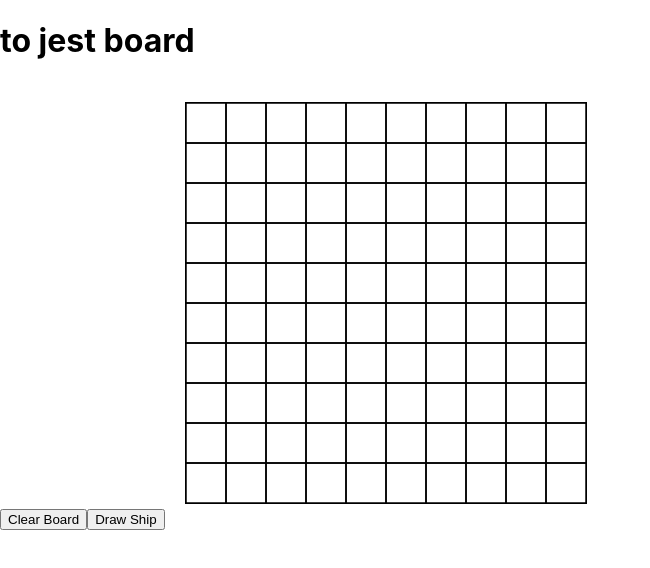
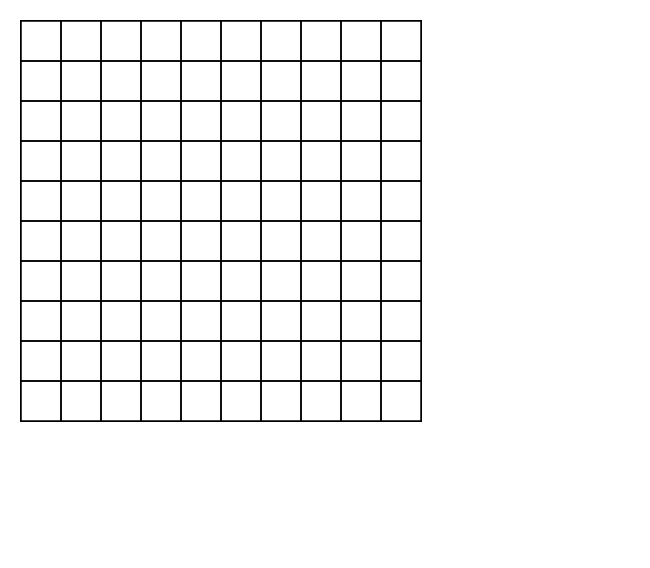
Before and after one commit to 4PT4/statki-frontend, a React (Create React App) app: page / in a window 1280 px wide. Shown: the top 568 px of the page, without its empty margins (0-650 px from the left). Built offline with nearby package versions, Linux system fonts and the light colour scheme.

Commit message:
[finish]

```diff
--- a/src/class/Brush.tsx
+++ b/src/class/Brush.tsx
@@ -5,39 +5,70 @@ class Brush {
     private context: CanvasRenderingContext2D;
     public static readonly BOARD_SIZE = 400
     public static readonly FIELD_COUNT = 10
-    public static readonly FIELD_SIZE = Brush.BOARD_SIZE/Brush.FIELD_COUNT
+    public static readonly FIELD_SIZE = Brush.BOARD_SIZE / Brush.FIELD_COUNT
 
-    constructor(context: CanvasRenderingContext2D){
-        this.context = context
+    public constructor(context: CanvasRenderingContext2D | null) {
+
+        if (context) {
+            this.context = context
+        } else {
+            throw new Error("contex dosent exist");
+        }
+
     }
-    public static fromEvent(e: React.MouseEvent<HTMLCanvasElement>){
+    public static fromEvent(e: React.MouseEvent<HTMLCanvasElement>) {
         let context = e.currentTarget.getContext('2d')
-        if(context != null){
-            return new Brush(context)
-        }
-        throw new Error("contex dosent exist");
 
+        return new Brush(context)
 
     }
 
-    convertField(field: Field): Position{
+    private convertField(field: Field): Position {
 
-        return {x: field.x*Brush.FIELD_SIZE, y: field.y*Brush.FIELD_SIZE}
+        return { x: field.x * Brush.FIELD_SIZE, y: field.y * Brush.FIELD_SIZE }
     }
 
-    drawX(field: Field){
-
+    public drawX(field: Field, hit: boolean) {
+        if(hit){
+            this.context.strokeStyle = "red"
+        }
         this.context.beginPath();
 
-        const {x, y} = this.convertField(field);
+        const { x, y } = this.convertField(field);
         this.context.moveTo(x, y);
         this.context.lineTo(x + Brush.FIELD_SIZE, y + Brush.FIELD_SIZE);
         this.context.moveTo(x + Brush.FIELD_SIZE, y);
         this.context.lineTo(x, y + Brush.FIELD_SIZE);
         this.context.stroke();
-
+        this.context.strokeStyle = "black"
         return this;
     }
+    public drawGrid = () => {
+        for (let i = 0; i < Brush.FIELD_COUNT; i++) {
+            for (let j = 0; j < Brush.FIELD_COUNT; j++) {
+                const field = new Field(i, j)
+                const { x, y } = this.convertField(field)
+                this.context.strokeRect(x, y, Brush.FIELD_SIZE, Brush.FIELD_SIZE)
+            }
+        }
+    }
+
+    public drawCircle = (field: Field): Brush => {
+        const { x, y } = this.convertField(field)
+        this.context.beginPath()
+        this.context.arc(x + (Brush.FIELD_SIZE / 2), y + (Brush.FIELD_SIZE / 2), 3, 0, 2 * Math.PI);
+        this.context.arc(x + (Brush.FIELD_SIZE / 2), y + (Brush.FIELD_SIZE / 2), 3, 0, 2 * Math.PI);
+        this.context.fill()
+        this.context.stroke()
+        return this
+    }
+
+    public clearElement = (field: Field) : Brush => {
+        const { x, y } = this.convertField(field)
+        this.context.clearRect(x+(Brush.FIELD_SIZE/4), y+(Brush.FIELD_SIZE/4), Brush.FIELD_SIZE/2, Brush.FIELD_SIZE/2)
+        return this
+    }
+
 
 
 }
--- a/src/class/Field.tsx
+++ b/src/class/Field.tsx
@@ -1,3 +1,5 @@
+import Brush from "./Brush"
+
 class Field {
     public x: number
     public y: number
@@ -11,12 +13,16 @@ class Field {
         return (this.x === field.x && this.y === field.y)
     }
 
-    public static fromEvent(e: React.MouseEvent<HTMLCanvasElement>, tileSize: number){
+    public static fromEvent(e: React.MouseEvent<HTMLCanvasElement>){
         let offsetX = e.currentTarget.offsetLeft
         let offsetY = e.currentTarget.offsetTop
-        let mouseX = Math.floor((e.clientX - offsetX)/tileSize)
-        let mouseY = Math.floor((e.clientY - offsetY)/tileSize)
+        let mouseX = Math.floor((e.clientX - offsetX)/Brush.FIELD_SIZE)
+        let mouseY = Math.floor((e.clientY - offsetY)/Brush.FIELD_SIZE)
         return new Field(mouseX, mouseY)
+    }
+
+    public wasHit(hits: Field[]): boolean{
+        return hits.some(hit =>hit.equals(this))
     }
 
 }
--- a/src/class/FieldManager.tsx
+++ /dev/null
@@ -1,11 +0,0 @@
-import Brush from "./Brush"
-import Field from "./Field"
-class FieldManager {
-
-    public static shoot(field: Field, brush: Brush) {
-        brush.drawX(field)
-    }
-
-}
-
-export default FieldManager
--- a/src/components/Board.css
+++ b/src/components/Board.css
@@ -1,5 +1,4 @@
 canvas{
     border: 1px solid black;
-    background: #fff;
     margin: 20px;
 }
--- a/src/components/Board.tsx
+++ b/src/components/Board.tsx
@@ -1,74 +1,44 @@
 
-import React, {useEffect, useRef } from 'react';
+import React, { useEffect, useRef } from 'react';
 import './Board.css';
 import Field from '../class/Field';
-import FieldManager from '../class/FieldManager';
 import Brush from '../class/Brush';
 
-function Board() {
-  const CANVAS = useRef<HTMLCanvasElement | null>(null)
-  const CANVAS_CONTEX_REFERENCE = useRef<CanvasRenderingContext2D | null>(null)
-  let hits: Field[] = []
-  const BOARD_SIZE = 400
-  const TILE_COUNT = 10
-  const TILE_SIZE = BOARD_SIZE / TILE_COUNT
-  let previousField: Field
-  let context: CanvasRenderingContext2D | null
-  useEffect(()=>{
-    if(CANVAS.current){
-      CANVAS_CONTEX_REFERENCE.current = CANVAS.current.getContext('2d')
-      context = CANVAS_CONTEX_REFERENCE.current
+const hits: Field[] = []
+let previousField: Field = new Field(-1, -1)
 
-      drawGrid()
+const canvasClicked = (e: React.MouseEvent<HTMLCanvasElement>) => {
+  const field: Field = Field.fromEvent(e)
+  const brush = Brush.fromEvent(e)
+  brush.clearElement(field).drawX(field, true)
+  hits.push(field)
 
-    }
-
-  }, [])
-  let drawGrid = ()=>{
-    for(let x=0; x<TILE_COUNT; x++){
-      for(let y=0; y<TILE_COUNT; y++){
-        drawSquer(x*TILE_SIZE, y*TILE_SIZE)
-      }
-    }
-  }
+  console.log(hits);
 
 
- let canvasClicked = (e: React.MouseEvent<HTMLCanvasElement>)=>{
-  let field: Field = Field.fromEvent(e, TILE_SIZE)
-  const BRUSH = Brush.fromEvent(e)
-  FieldManager.shoot(field, BRUSH)
-
-
-  hits.push(field)
-  console.log(field);
-
+}
+const mouseMove = (e: React.MouseEvent<HTMLCanvasElement>) => {
+  const field: Field = Field.fromEvent(e);
+  const brush: Brush = Brush.fromEvent(e)
+  if (field.equals(previousField) || field.wasHit(hits)) {
+    return
+  }
+  if (!previousField.wasHit(hits)) {
+    brush.clearElement(previousField)
+  }
+  brush.drawCircle(field)
   previousField = field
-
-
- }
-
-
-
- let resetBoard = ()=>{
-  context?.clearRect(0, 0, 400, 400)
-  drawGrid()
 }
 
 
-
-let drawSquer = (x: number, y: number)=>{
-  context!.strokeRect(x, y, TILE_SIZE, TILE_SIZE)
-}
-
-
+function Board() {
+  const canvas = useRef<HTMLCanvasElement | null>(null)
+  useEffect(() => {
+    const context = canvas.current!.getContext("2d")
+    new Brush(context).drawGrid()
+  }, [])
   return (
-    <div className="boardComponent">
-      <h1>to jest board</h1>
-      <button onClick={resetBoard}>Clear Board</button>
-      <button>Draw Ship</button>
-      <canvas ref={CANVAS} onClick={canvasClicked}  className="board" height={BOARD_SIZE} width={BOARD_SIZE}></canvas>
-    </div>
+    <canvas ref={canvas} onClick={canvasClicked} onMouseMove={mouseMove} className="board" height={Brush.BOARD_SIZE} width={Brush.BOARD_SIZE}></canvas>
   );
 }
-
 export default Board;
```
